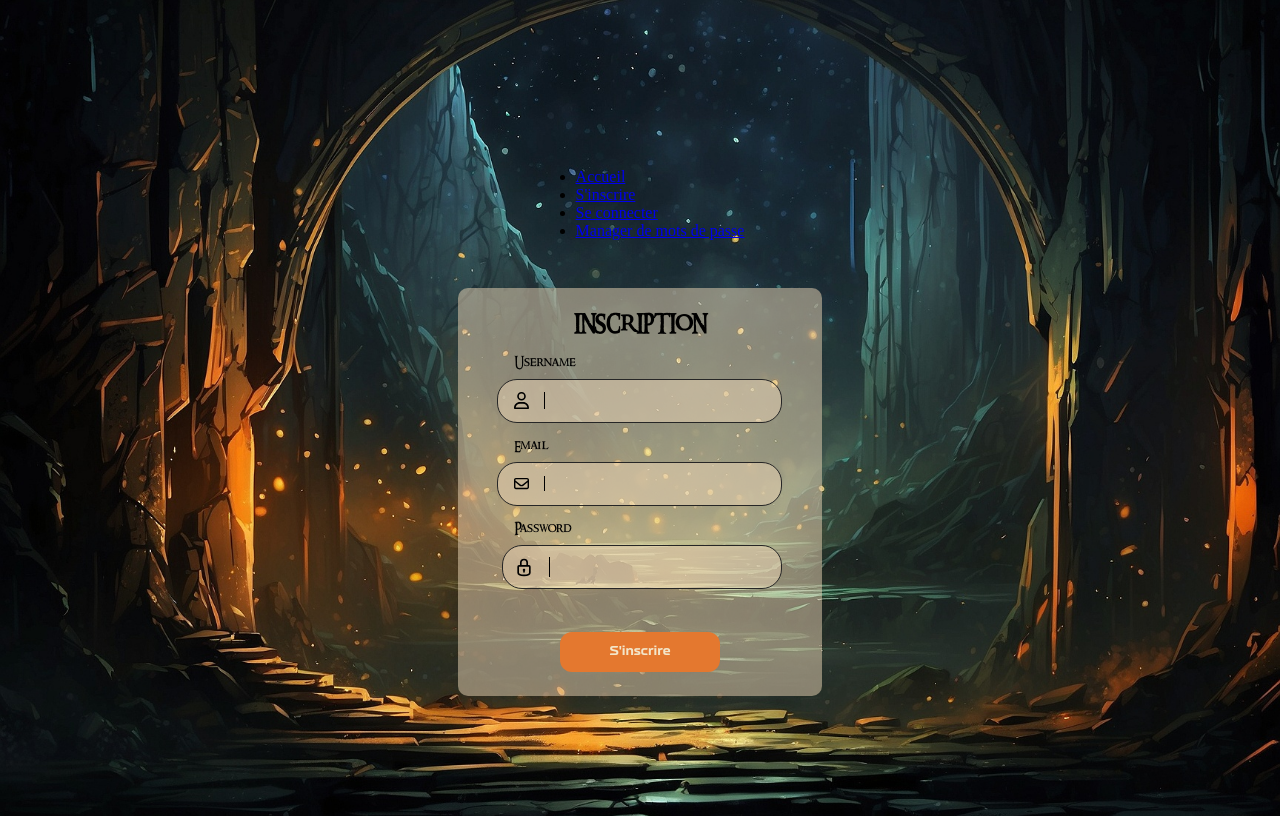
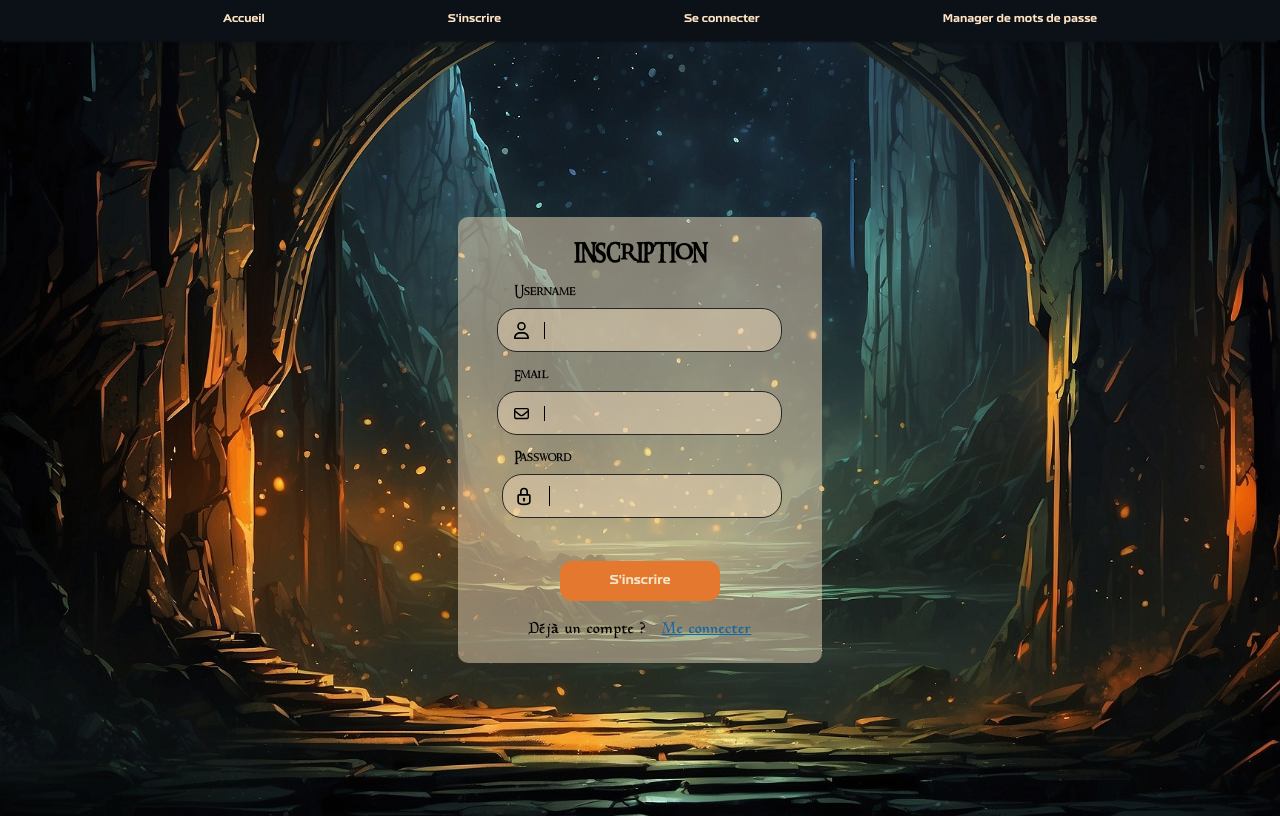
Before and after one commit to roxane-julie/b3-c3-django-breton-olejniczak, a Django app: template passwordManager/passwordApp/templates/signUp.html in a window 1280 px wide. Run offline with Django 3.2, Linux system fonts and the light colour scheme; the template is opened without the code that fills it, so the values that code supplies are empty, except form fields; tables that the repository leaves empty hold one stand-in row (values such as "Sample post"); form fields are guessed from the names that the template uses.

Commit message:
Add UI and appropriate links

```diff
--- /dev/null
+++ b/passwordManager/passwordApp/static/navigation.css
@@ -0,0 +1,35 @@
+@font-face {
+    font-family: 'NeuSharp';
+    src: url('./fonts/NeusharpBold-7B8RV.otf') format('truetype');
+}
+
+nav {
+    position: fixed;
+    top: 0;
+    display: flex;
+    width: 100%;
+    margin: 0;
+    background-color: rgb(12, 17, 24);
+    box-shadow: 0 4px 2px -2px rgb(12, 17, 24);
+    height:2.5em;
+    font-family: "Neusharp";
+}
+
+ul{
+    display: flex!important;
+    flex-direction: row;
+    justify-content: space-evenly;
+    align-items: center;
+    width: 100vw;
+    list-style-type: none;
+    font-size: 0.7em;
+}
+
+ul a {
+    text-decoration: none;
+    color: bisque;
+}
+
+ul a:hover {
+    color: rgb(55, 138, 176);
+}
--- a/passwordManager/passwordApp/static/signUp.css
+++ b/passwordManager/passwordApp/static/signUp.css
@@ -56,6 +56,21 @@ label {
     z-index: 5;
 }
 
+.nav-to-login {
+    text-decoration: underline;
+    cursor: pointer;
+    color: #1367a2;
+    font-family: "Planewalker";
+    margin-left: 1em;
+}
+
+.nav-to-login:hover{
+    color: #e3901b;
+}
+
+.to-login{
+    font-family: "Planewalker";
+}
 
 
 input.submit-btn {
@@ -72,6 +87,7 @@ input.submit-btn {
     font-family: 'NeuSharp'!important;
     transition: font-size 0.3s ease;
     margin-top: 1.5em;
+    margin-bottom: 1.5em;
 }
 
 input.submit-btn:hover {
--- a/passwordManager/passwordApp/templates/navigation.html
+++ b/passwordManager/passwordApp/templates/navigation.html
@@ -2,7 +2,7 @@
 <!DOCTYPE html>
 <html>
 <head>
-    <link rel="stylesheet" type="text/css" href="{% static 'css/navigation.css' %}">
+    <link rel="stylesheet" type="text/css" href="{% static 'navigation.css' %}">
 </head>
 <body>
     <nav>
--- a/passwordManager/passwordApp/templates/signUp.html
+++ b/passwordManager/passwordApp/templates/signUp.html
@@ -29,6 +29,7 @@
                 {{ form.password }}<br>
             </div>
             <input class="submit-btn" type="submit" value="S'inscrire">
+            <div class="to-login">Déjà un compte ?<a  class="nav-to-login" href="{% url 'signIn' %}">Me connecter</a></div>
         </form>
    <div id="successModal" class="modal">
         <div class="modal-content">
```
